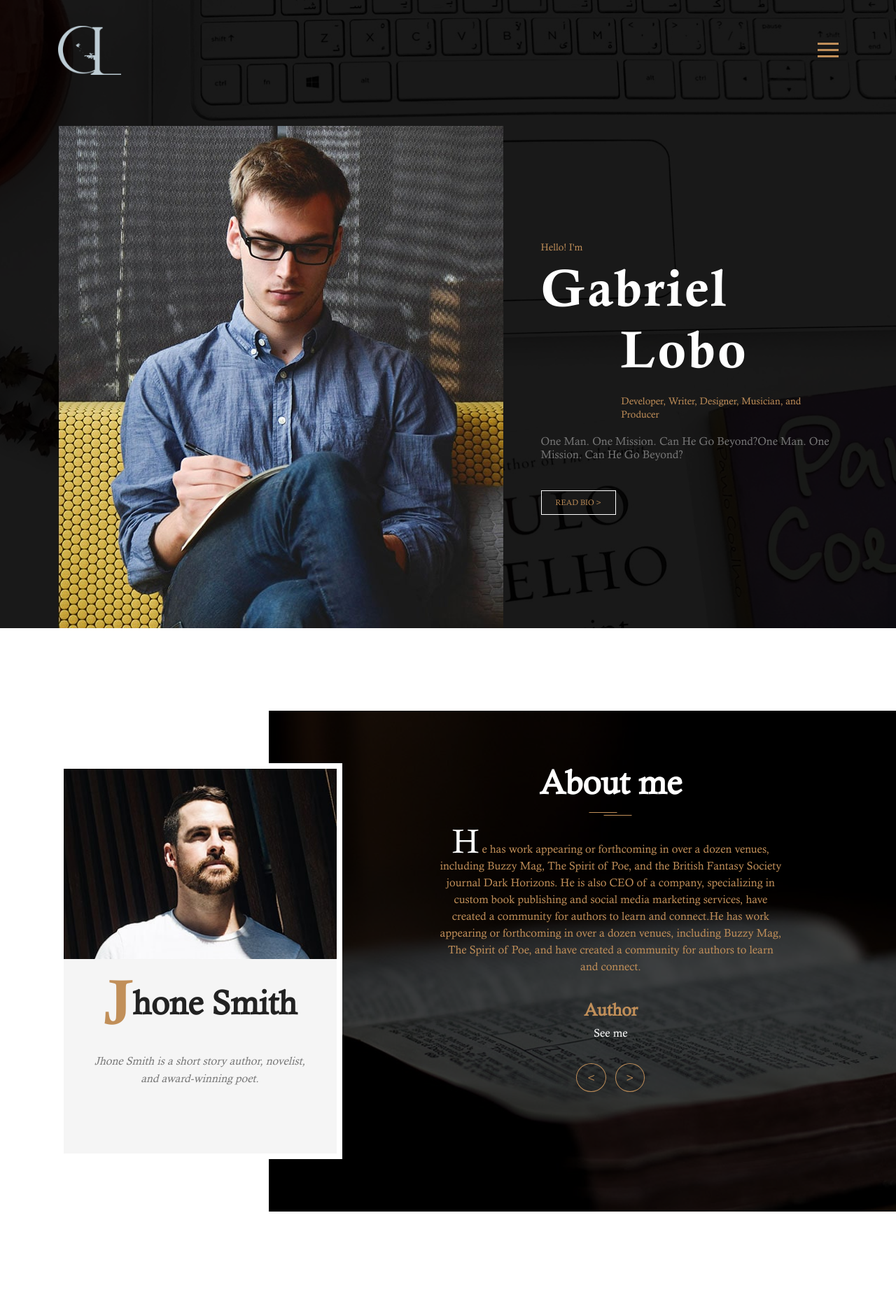
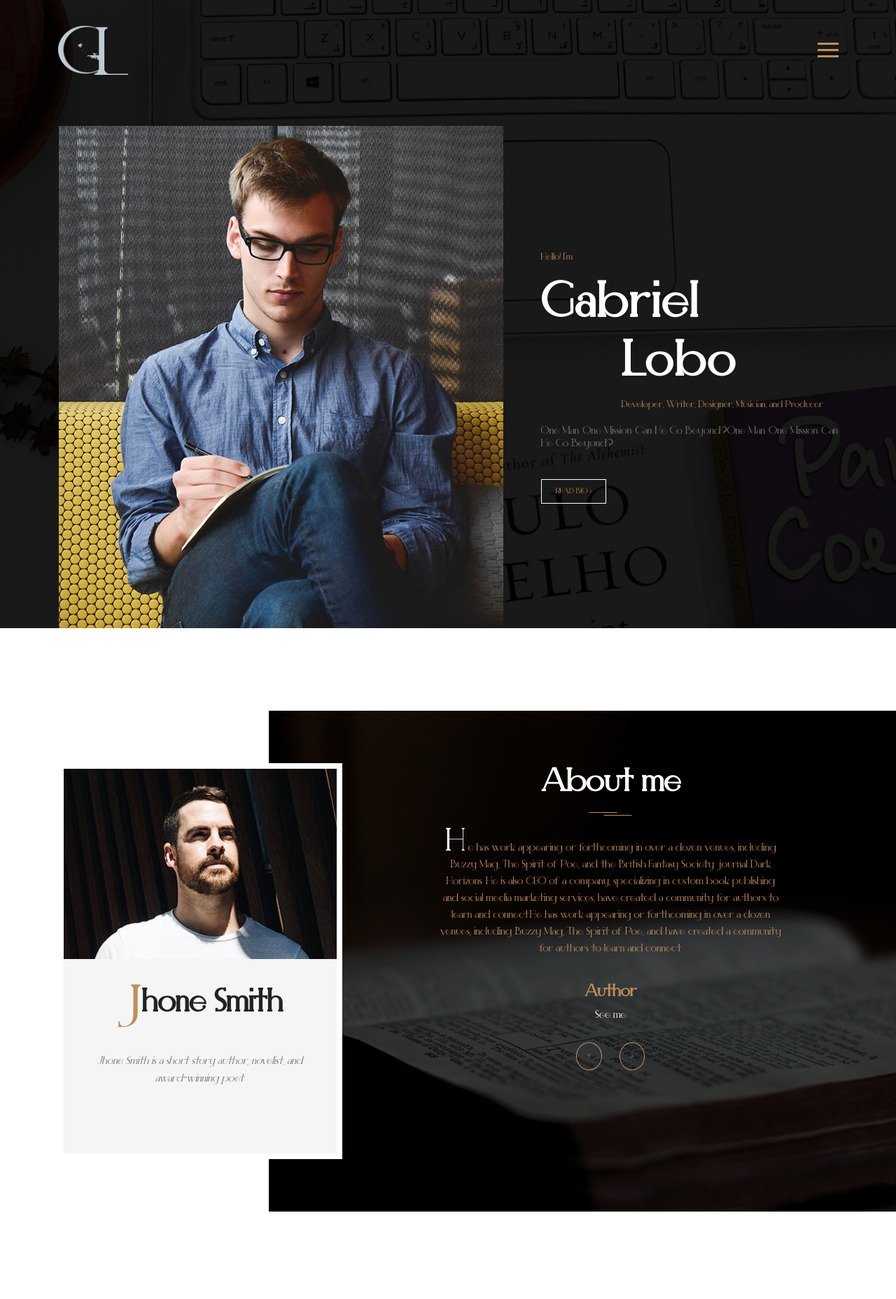
Before and after one commit to blacksongbird/blacksongbird.github.io, a PHP site: page / in a window 1280 px wide. Shown: the top 1857 px of the page at 70% size. Run offline with PHP 8.4, Linux system fonts and the light colour scheme.

Commit message:
Font Change

```diff
--- a/css/style.css
+++ b/css/style.css
@@ -6,23 +6,16 @@
  */
 /* Fonts */
 @font-face {
-  font-family: 'Calisto-MT';
-  src: url(../fonts/Calisto-MT.ttf); }
-
-@font-face {
-  font-family: 'Calisto-MT-Italic';
-  src: url(../fonts/Calisto-MT-Italic.ttf); }
-
-@font-face {
-  font-family: 'Calisto-MT-Bold';
-  src: url(../fonts/Calisto-MT-Bold.ttf); }
+  font-family: 'ELEGANT';
+  src: url(../fonts/ELEGANT\ \ Personal\ use.ttf); }
 
 /* Colors */
 /* Universal style */
 * {
   margin: 0;
   padding: 0;
-  font-family: "Calisto-MT"; }
+  font-family: "ELEGANT";
+ }
 
 .site-container {
   width: 1115px;
@@ -183,7 +176,7 @@
     font-size: 74px;
     letter-spacing: 3px;
     color: #fff;
-    font-family: "Calisto-MT-Bold"; }
+    font-family: "ELEGANT"; }
     @media (max-width: 1250px) {
       .top-banner__inner .top-banner__h2 {
         font-size: 50px; } }
@@ -331,7 +324,7 @@
       font-size: 90px;
       line-height: 75px;
       color: #c18f59;
-      font-family: "Calisto-MT-Bold"; }
+      font-family: "ELEGANT"; }
       @media (max-width: 992px) {
         .portfolio-wrapper .portfolio__name span {
           font-size: 65px;
@@ -567,7 +560,7 @@
       margin-bottom: 15px;
       font-size: 14px;
       color: #c18f59;
-      font-family: "Calisto-MT-Bold"; }
+      font-family: "ELEGANT"; }
     .single-blog .single-blog__text p {
       color: #777;
       line-height: 21px; }
--- a/index.html
+++ b/index.html
@@ -19,7 +19,7 @@
 	<!-- Navigation -->
 	<nav class="site-navigation">
 		<div class="site-navigation-inner site-container">
-			<img src="./images/Logo Personal Sin Background.png" style="width: 90px; height: 70px;" alt="site logo">
+			<img src="./images/Logo Personal Sin Background.png" style="width: 100px; height: 70px;" alt="site logo">
 			<div class="main-navigation">
 				<ul class="main-navigation__ul">
 					<li><a href="#">Homepage</a></li>
```
Also changed, not shown: fonts/ELEGANT  Personal use.ttf (added).
